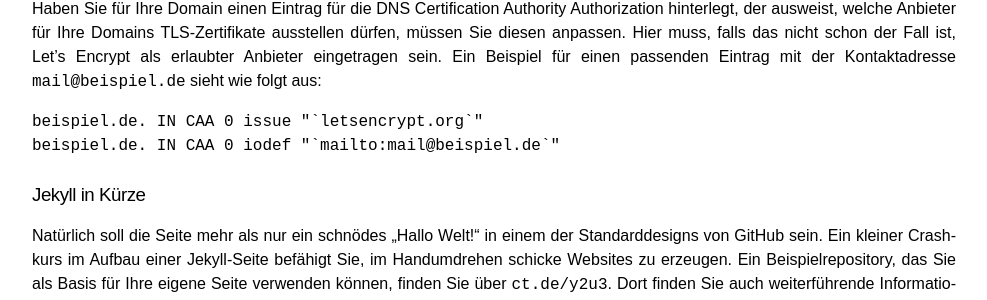
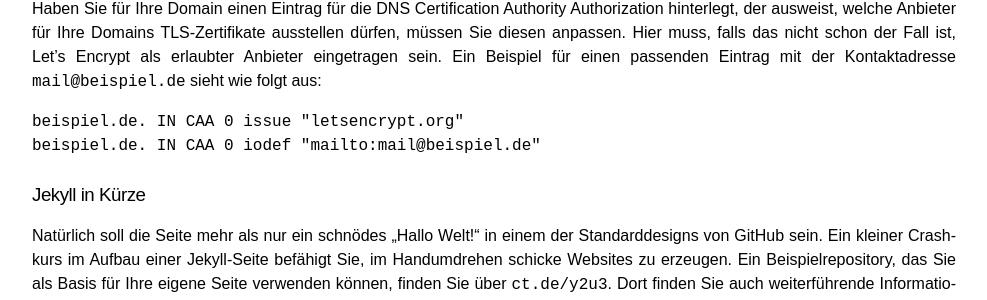
Before and after one commit to webuser-ralf/webuser-ralf.github.io, a Jekyll site: the page built from index.md, in a window 1280 px wide and 900 px high, scrolled down 2128 px. Shown: the part 147-447 px from the top of the window, without its empty margins (146-1133 px from the left). Built offline with Jekyll 4.4.1, drawn with Linux system fonts in a browser that asks for light colours; our own code applies the rules of GitHub Pages for plain Markdown files.

````diff
--- a/index.md
+++ b/index.md
@@ -53,8 +53,8 @@ Anschließend erreichen Sie Ihre Seite auf beispiel.de. Eventuell dauert es ein
 
 Haben Sie für Ihre Domain einen Eintrag für die DNS Certification Authority Authorization hinterlegt, der ausweist, welche Anbieter für Ihre Domains TLS-­Zertifikate ausstellen dürfen, müssen Sie diesen anpassen. Hier muss, falls das nicht schon der Fall ist, Let’s Encrypt als erlaubter Anbieter eingetragen sein. Ein Beispiel für einen passenden Eintrag mit der Kontaktadresse `mail@beispiel.de` sieht wie folgt aus:
 ```
-beispiel.de. IN CAA 0 issue "`letsencrypt.org`"
-beispiel.de. IN CAA 0 iodef "`mailto:mail@beispiel.de`"
+beispiel.de. IN CAA 0 issue "letsencrypt.org"
+beispiel.de. IN CAA 0 iodef "mailto:mail@beispiel.de"
 ```
 ### Jekyll in Kürze
 
````
